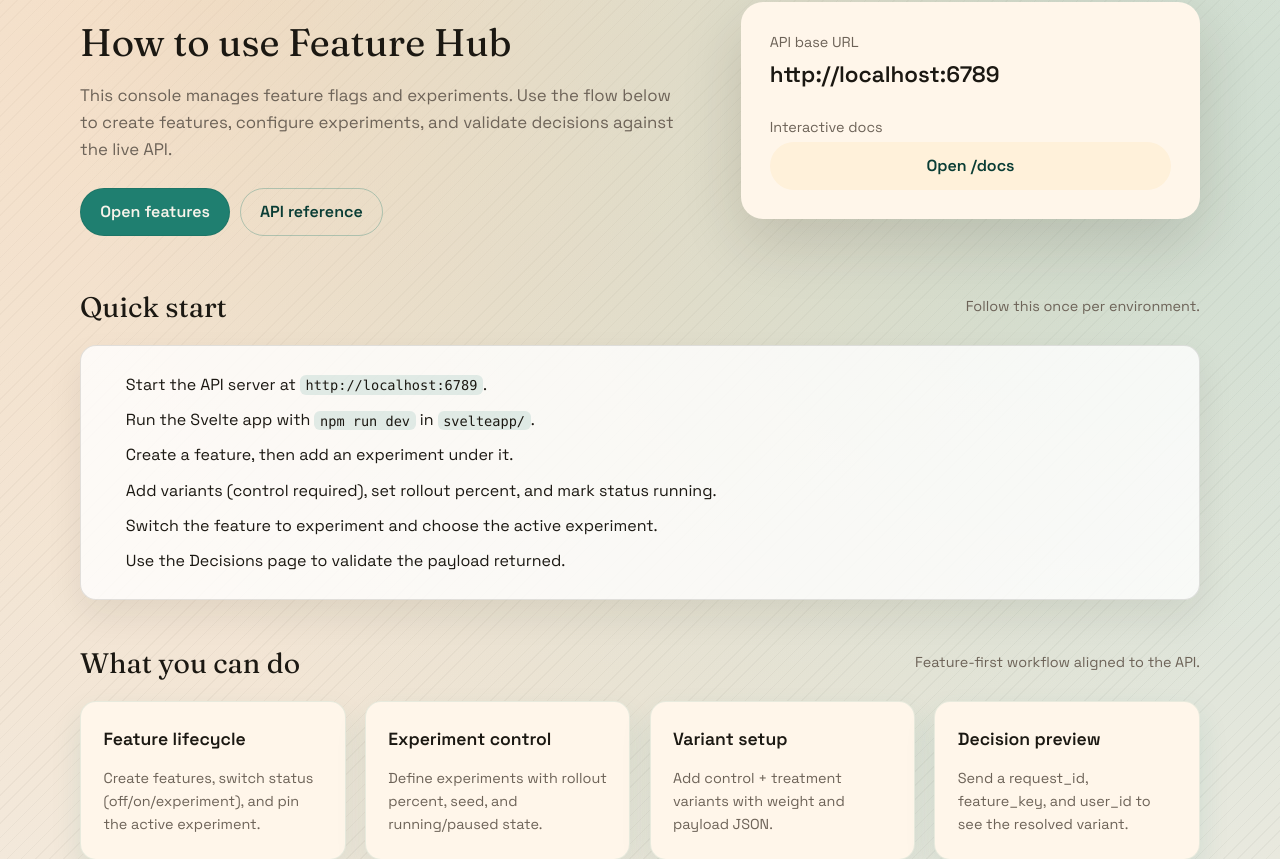
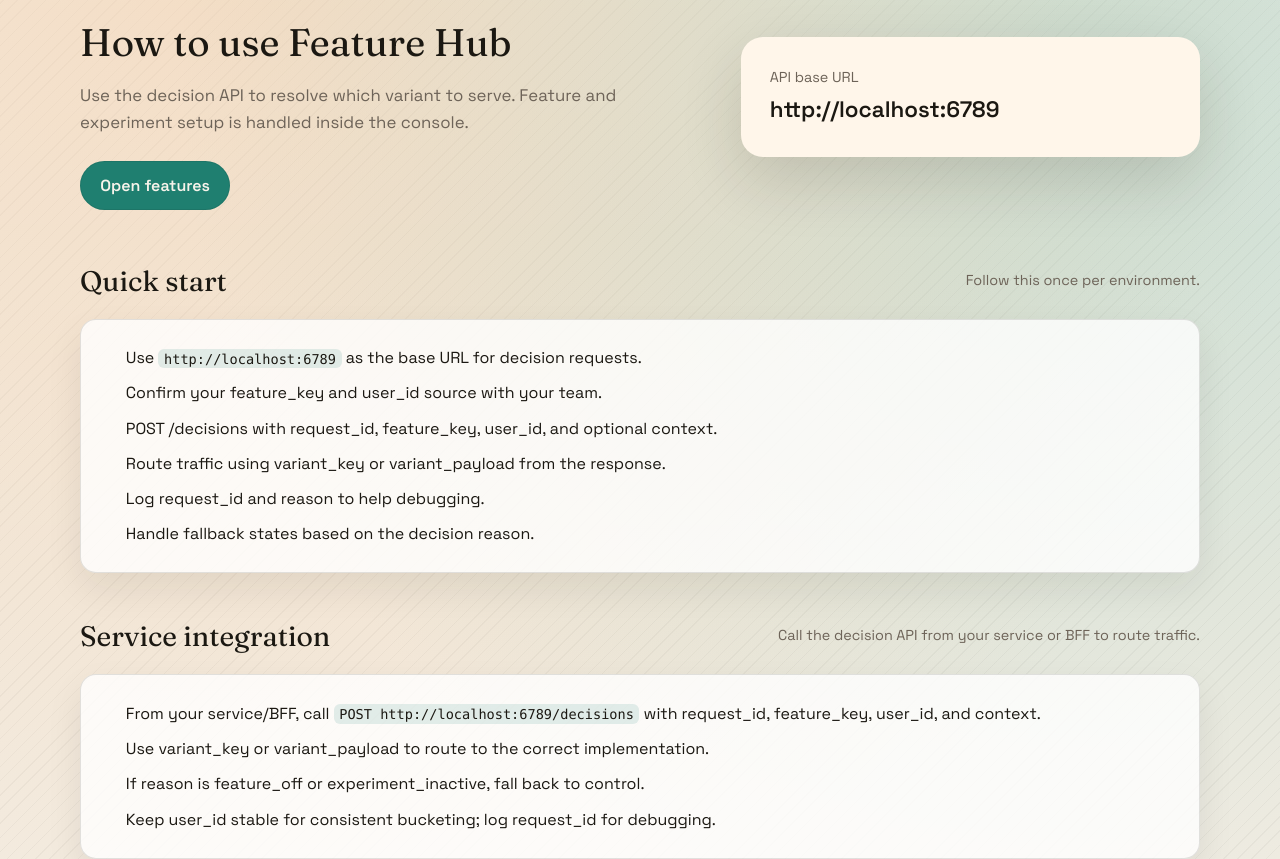
Before and after one commit to shio-chan-dev/feature-hub, a SvelteKit app in the folder svelteapp/: page /docs in a window 1280 px wide. Shown: the part 167-1026 px from the top of the page. Built offline with nearby package versions, Linux system fonts and the light colour scheme; no server answers.

Commit message:
feat: 修改文档界面，不暴露文档入口

```diff
--- a/svelteapp/src/lib/i18n.ts
+++ b/svelteapp/src/lib/i18n.ts
@@ -180,7 +180,7 @@ export const translations = {
 			eyebrow: 'Documentation',
 			title: 'How to use Feature Hub',
 			lead:
-				'This console manages feature flags and experiments. Use the flow below to create features, configure experiments, and validate decisions against the live API.',
+				'Use the decision API to resolve which variant to serve. Feature and experiment setup is handled inside the console.',
 			openFeatures: 'Open features',
 			apiReference: 'API reference',
 			apiBaseUrl: 'API base URL',
@@ -189,14 +189,12 @@ export const translations = {
 			quickStartTitle: 'Quick start',
 			quickStartHint: 'Follow this once per environment.',
 			quickStartSteps: {
-				start: 'Start the API server at {apiBaseUrl}.',
-				runApp: 'Run the Svelte app with {command} in {appDir}.',
-				createFeature: 'Create a feature, then add an experiment under it.',
-				addVariants:
-					'Add variants (control required), set rollout percent, and mark status running.',
-				activateExperiment:
-					'Switch the feature to experiment and choose the active experiment.',
-				validateDecision: 'Use the Decisions page to validate the payload returned.'
+				start: 'Use {apiBaseUrl} as the base URL for decision requests.',
+				runApp: 'Confirm your feature_key and user_id source with your team.',
+				createFeature: 'POST /decisions with request_id, feature_key, user_id, and optional context.',
+				addVariants: 'Route traffic using variant_key or variant_payload from the response.',
+				activateExperiment: 'Log request_id and reason to help debugging.',
+				validateDecision: 'Handle fallback states based on the decision reason.'
 			},
 			capabilitiesTitle: 'What you can do',
 			capabilitiesHint: 'Feature-first workflow aligned to the API.',
@@ -412,7 +410,7 @@ export const translations = {
 		docs: {
 			eyebrow: '使用文档',
 			title: 'Feature Hub 使用说明',
-			lead: '该控制台用于管理功能与实验，请按下列流程创建功能、配置实验并验证决策。',
+			lead: '使用决策接口获取应返回的变体，功能与实验配置由控制台统一管理。',
 			openFeatures: '打开功能列表',
 			apiReference: 'API 文档',
 			apiBaseUrl: 'API 基础地址',
@@ -421,12 +419,12 @@ export const translations = {
 			quickStartTitle: '快速开始',
 			quickStartHint: '每个环境执行一次。',
 			quickStartSteps: {
-				start: '启动 API 服务：{apiBaseUrl}',
-				runApp: '在 {appDir} 目录运行 {command}',
-				createFeature: '创建功能，并在其下创建实验。',
-				addVariants: '添加变体（需包含对照），设置灰度比例，并将状态设为 running。',
-				activateExperiment: '将功能状态切换为 experiment 并选择当前实验。',
-				validateDecision: '使用决策页验证返回的 payload。'
+				start: '使用 {apiBaseUrl} 作为决策请求的基础地址。',
+				runApp: '确认 feature_key 与 user_id 的来源与规范。',
+				createFeature: '调用 POST /decisions，提交 request_id、feature_key、user_id 和可选 context。',
+				addVariants: '根据返回的 variant_key 或 variant_payload 做路由控制。',
+				activateExperiment: '记录 request_id 与 reason 便于排查问题。',
+				validateDecision: '根据 reason 处理回退与灰度状态。'
 			},
 			capabilitiesTitle: '你可以做什么',
 			capabilitiesHint: '与 API 对齐的 Feature-first 流程。',
--- a/svelteapp/src/routes/docs/+page.svelte
+++ b/svelteapp/src/routes/docs/+page.svelte
@@ -7,7 +7,6 @@
 	const currentLocale = $derived(data.locale ?? defaultLocale);
 	const copy = $derived(translations[currentLocale]);
 	const apiBaseUrl = $derived(data.apiBaseUrl.replace(/\/$/, ''));
-	const docsUrl = $derived(`${apiBaseUrl}/docs`);
 	const rootPath = base || '/';
 	const quickStartSteps = $derived([
 		format(copy.docs.quickStartSteps.start, {
@@ -55,17 +54,12 @@
 			<p class="lead">{copy.docs.lead}</p>
 			<div class="tag-row">
 				<a class="button primary" href={rootPath}>{copy.docs.openFeatures}</a>
-				<a class="button ghost" href={docsUrl}>{copy.docs.apiReference}</a>
 			</div>
 		</div>
 		<div class="hero-panel reveal" style="--delay: 0.1s">
 			<div class="metric">
 				<span class="metric-label">{copy.docs.apiBaseUrl}</span>
 				<span class="metric-value" style="font-size: 1.4rem">{apiBaseUrl}</span>
-			</div>
-			<div class="metric">
-				<span class="metric-label">{copy.docs.interactiveDocs}</span>
-				<a class="button" href={docsUrl}>{copy.docs.openDocs}</a>
 			</div>
 		</div>
 	</section>
@@ -81,31 +75,6 @@
 					<li>{@html step}</li>
 				{/each}
 			</ol>
-		</div>
-	</section>
-
-	<section class="section">
-		<div class="section-header">
-			<h2 class="section-title">{copy.docs.capabilitiesTitle}</h2>
-			<span class="subtle">{copy.docs.capabilitiesHint}</span>
-		</div>
-		<div class="feature-grid">
-			<div class="card">
-				<div class="card-title">{copy.docs.cards.featureLifecycle.title}</div>
-				<p class="card-meta">{copy.docs.cards.featureLifecycle.body}</p>
-			</div>
-			<div class="card">
-				<div class="card-title">{copy.docs.cards.experimentControl.title}</div>
-				<p class="card-meta">{copy.docs.cards.experimentControl.body}</p>
-			</div>
-			<div class="card">
-				<div class="card-title">{copy.docs.cards.variantSetup.title}</div>
-				<p class="card-meta">{copy.docs.cards.variantSetup.body}</p>
-			</div>
-			<div class="card">
-				<div class="card-title">{copy.docs.cards.decisionPreview.title}</div>
-				<p class="card-meta">{copy.docs.cards.decisionPreview.body}</p>
-			</div>
 		</div>
 	</section>
 
```
